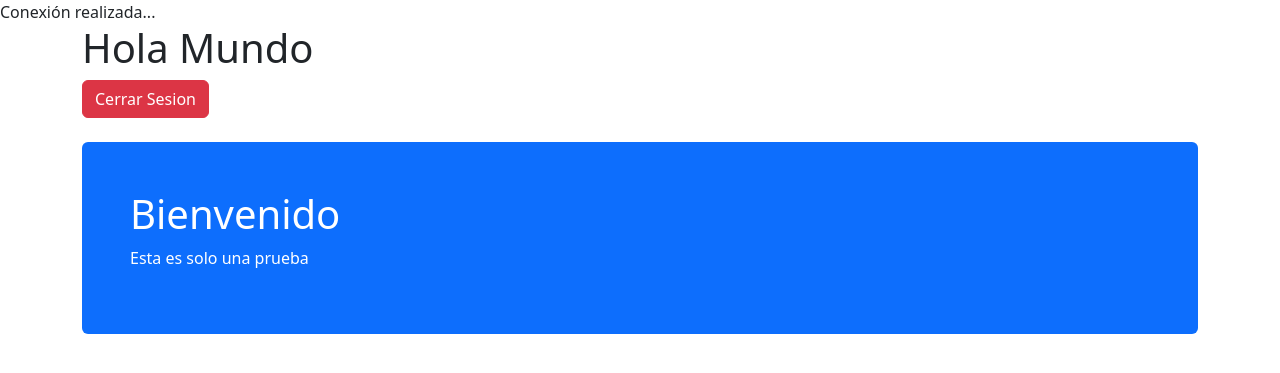
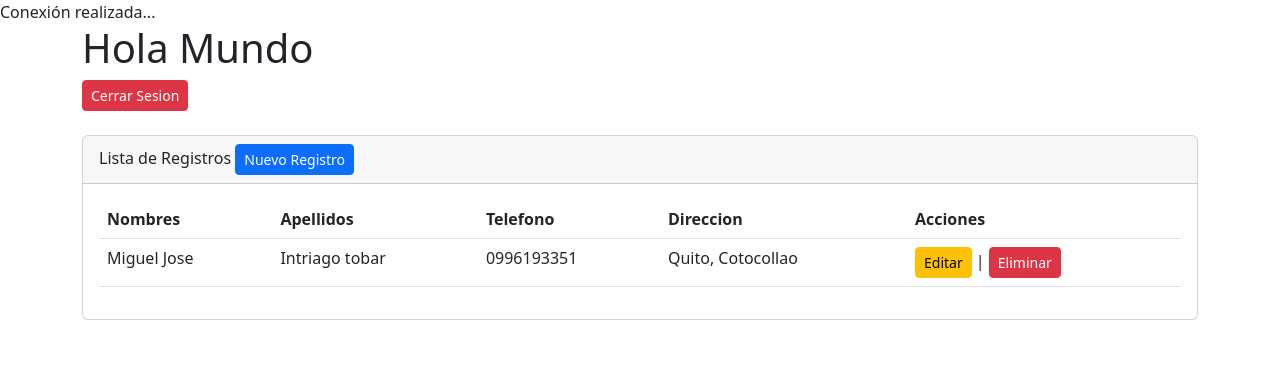
Before and after one commit to Miguel5858/deber_aplicaciones_web, a PHP site: page / in a window 1280 px wide. Shown: the top 373 px of the page. Run offline with PHP 8.4, Linux system fonts and the light colour scheme; a user stored in the database is signed in.

Commit message:
cambio tamanio boton

```diff
--- a/index.php
+++ b/index.php
@@ -30,12 +30,46 @@ if(!isset($_SESSION['usuario'])){
 
  <h1>Hola Mundo</h1>
 
- <a class="btn btn-danger" href="controladores/cerrar.php">Cerrar Sesion</a>
+ <a class="btn btn-danger btn-sm" href="controladores/cerrar.php">Cerrar Sesion</a>
 
- <div class="mt-4 p-5 bg-primary text-white rounded">
-  <h1>Bienvenido</h1>
-  <p>Esta es solo una prueba</p>
-</div>
+
+ <div class="card mt-4">
+  <div class="card-header">
+    Lista de Registros
+    <a class="btn btn-primary btn-sm" href="#">Nuevo Registro</a>
+  </div>
+  <div class="card-body">
+
+  <div class="table-responsive-sm">
+    <table class="table">
+      <thead>
+        <tr>
+          <th scope="col">Nombres</th>
+          <th scope="col">Apellidos</th>
+          <th scope="col">Telefono</th>
+          <th scope="col">Direccion</th>
+          <th scope="col">Acciones</th>
+        </tr>
+      </thead>
+      <tbody>
+        <tr>
+          <td>Miguel Jose</td>
+          <td>Intriago tobar</td>
+          <td>0996193351</td>
+          <td>Quito, Cotocollao</td>
+          <td>
+          <a class="btn btn-warning btn-sm" href="#">Editar</a> | <a class="btn btn-danger btn-sm" href="#">Eliminar</a>
+          </td>
+        </tr>
+      </tbody>
+    </table>
+  </div>
+
+  </div>
+ </div>
+
+
+
 
 </div>
 
```
